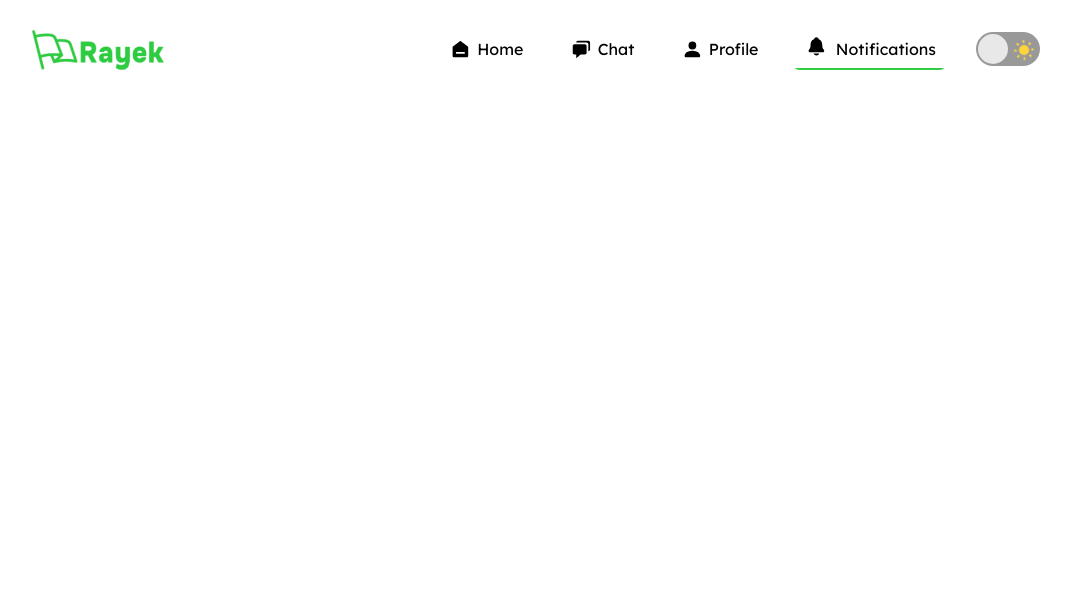
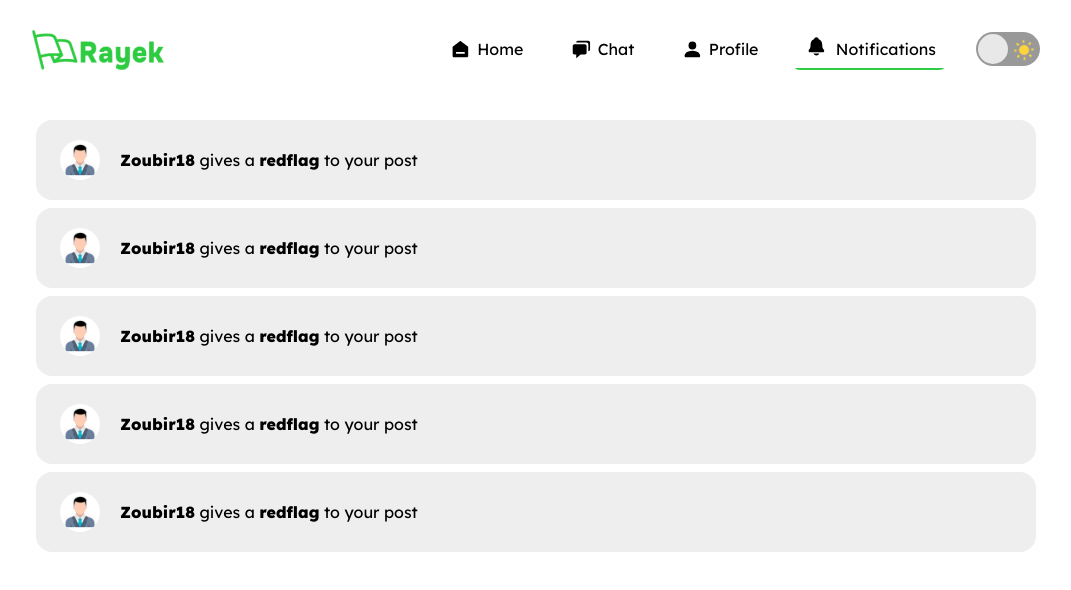
Before and after one commit to Zodiac-911/RAYEK, a React (Vite) app: page /notifications in a window 1280 px wide. Shown: the top 590 px of the page, without its empty margins (104-1175 px from the left). Built offline with nearby package versions, Linux system fonts and the light colour scheme.

Commit message:
notifications

```diff
--- /dev/null
+++ b/src/components/notification-card.jsx
@@ -0,0 +1,15 @@
+import "../styles/notifications.css";
+
+function NotificationsCard({ userIMG, username, feedback }) {
+  return (
+    <>
+      <div className="notification-card">
+        <img src={userIMG} />
+        <p>
+          <span>{username}</span> gives a <span>{feedback}</span> to your post
+        </p>
+      </div>
+    </>
+  );
+}
+export default NotificationsCard;
--- a/src/pages/notifications.jsx
+++ b/src/pages/notifications.jsx
@@ -1,6 +1,38 @@
 import "../styles/notifications.css";
+import NotificationsCard from "../components/notification-card.jsx";
+import userIMG1 from "../assets/user-img1.png";
 
 function Notifications() {
-  return <></>;
+  return (
+    <>
+      <div className="content-container notification-container">
+        <NotificationsCard
+          userIMG={userIMG1}
+          username={"Zoubir18"}
+          feedback={"redflag"}
+        />
+        <NotificationsCard
+          userIMG={userIMG1}
+          username={"Zoubir18"}
+          feedback={"redflag"}
+        />
+        <NotificationsCard
+          userIMG={userIMG1}
+          username={"Zoubir18"}
+          feedback={"redflag"}
+        />
+        <NotificationsCard
+          userIMG={userIMG1}
+          username={"Zoubir18"}
+          feedback={"redflag"}
+        />
+        <NotificationsCard
+          userIMG={userIMG1}
+          username={"Zoubir18"}
+          feedback={"redflag"}
+        />
+      </div>
+    </>
+  );
 }
 export default Notifications;
--- a/src/styles/notifications.css
+++ b/src/styles/notifications.css
@@ -0,0 +1,21 @@
+.notification-container {
+  flex-direction: column;
+  gap: 8px;
+}
+.notification-card {
+  display: flex;
+  gap: 20px;
+  align-items: center;
+  padding: 20px 24px;
+  border-radius: 16px;
+  background-color: rgba(113, 113, 113, 0.121);
+  width: 100%;
+}
+.notification-card span {
+  font-weight: 800;
+}
+.notification-card img {
+  height: 40px;
+  width: 40px;
+  border-radius: 50%;
+}
```
